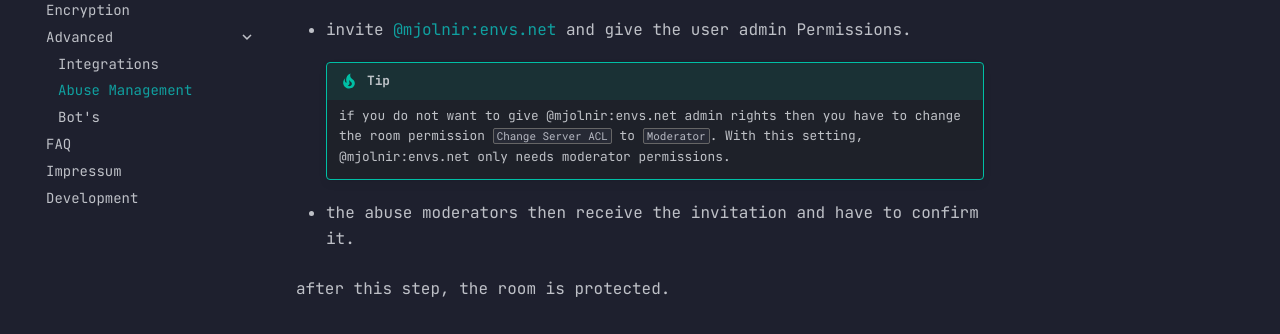
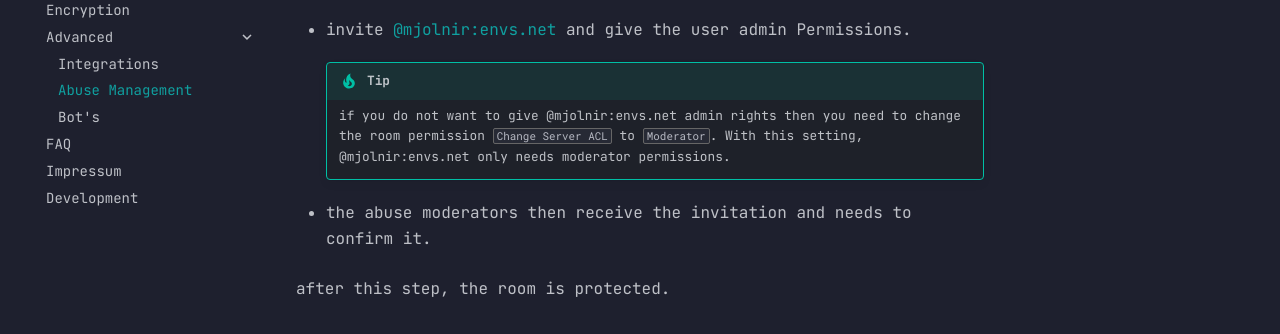
Before and after one commit to envs-net/matrix-doc, an MkDocs documentation site: the page built from docs/advanced/abuse_management.md, in a window 1280 px wide and 900 px high. Shown: the part 362-696 px from the top of the window. Built offline with MkDocs 1.6.1 and Material for MkDocs 9.7.7, drawn with Linux system fonts in a browser that asks for light colours.

```diff
--- a/docs/advanced/abuse_management.md
+++ b/docs/advanced/abuse_management.md
@@ -14,9 +14,9 @@ to protect your own room from known spammers and evil accounts:
 - invite [@mjolnir:envs.net](https://matrix.to/#/@mjolnir:envs.net) and give the user admin Permissions.
 
 	!!! tip
-		if you do not want to give @mjolnir:envs.net admin rights then you have to change the room permission `Change Server ACL` to `Moderator`. With this setting, @mjolnir:envs.net only needs moderator permissions.
+		if you do not want to give @mjolnir:envs.net admin rights then you need to change the room permission `Change Server ACL` to `Moderator`. With this setting, @mjolnir:envs.net only needs moderator permissions.
 
-- the abuse moderators then receive the invitation and have to confirm it.
+- the abuse moderators then receive the invitation and needs to confirm it.
 
 after this step, the room is protected.
 
```
Also changed, not shown: docs/rooms/find.md (+4 -0 lines), docs/images/01_Explore_en.png (added).
